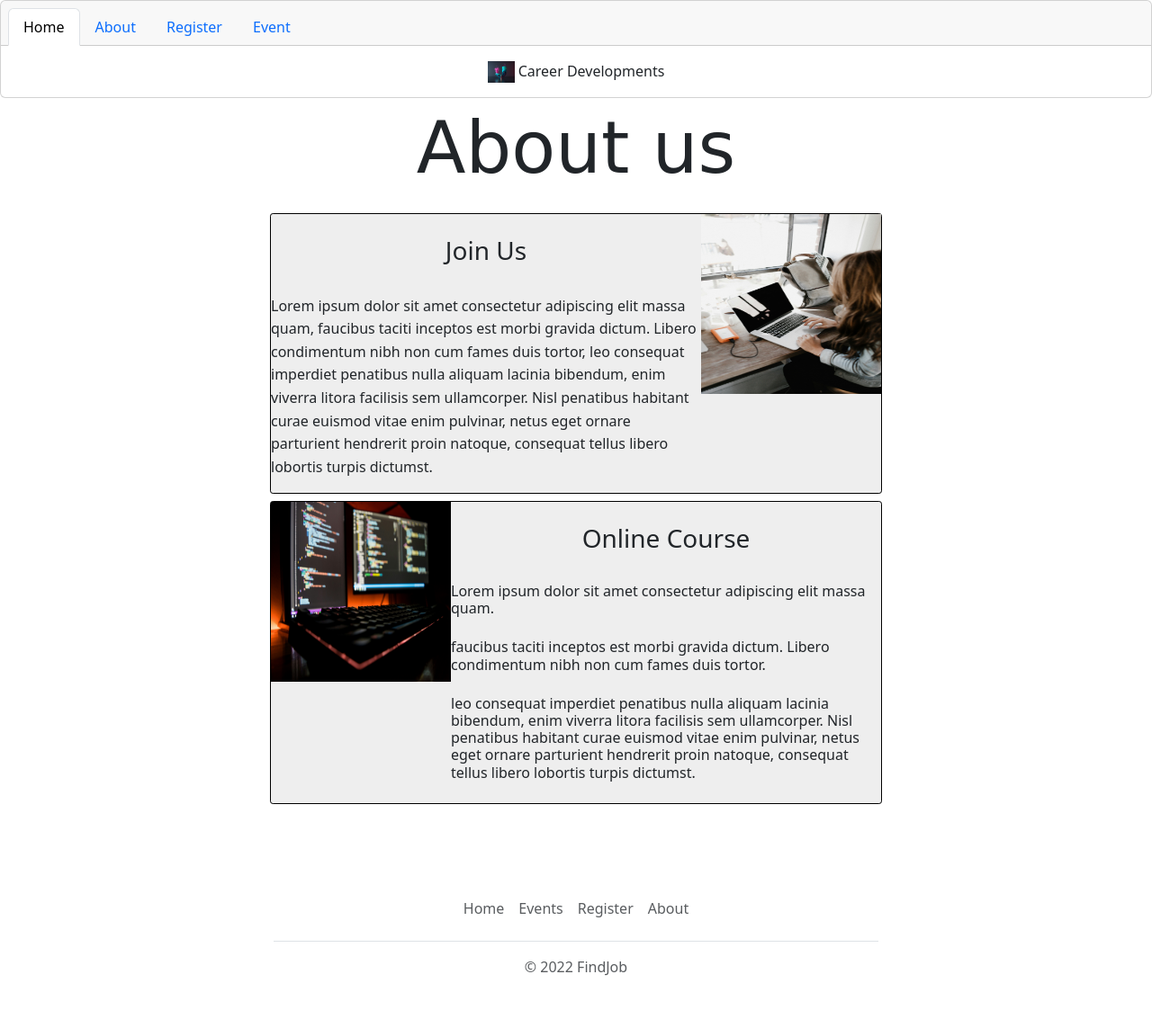
After one commit to xuehuiyun/database-driven-career-application, a Flask app: page /about.html in a window 1280 px wide. The commit adds this page. Shown: the whole page at 90% size. Run offline with Flask 3, Linux system fonts and the light colour scheme.

Commit message:
added about.html

```diff
--- a/main.py
+++ b/main.py
@@ -19,20 +19,24 @@ def show_job(id):
 @app.route("/job/<id>/apply")
 def apply_to_job(id):
   data = request.args
-  #store the data in the database
-  #display an ackonelwdgement
-  #send an email
+
   return render_template('application_submitted.html',
                          application=data)
 @app.route('/event.html')
 def event():
     return render_template('event.html')
+@app.route('/about.html')
+def about():
+    return render_template('about.html')
 @app.route('/register.html')
 def register():
   return render_template('register.html')
 @app.route("/register",methods=['post'])
 def apply_user_register():
   data = request.form
+  #store the data in the database
+  #display an ackonelwdgement
+  #send an email
   add_information_to_db(data)
   return render_template('register_form.html',
                         register=data)
--- /dev/null
+++ b/templates/about.html
@@ -0,0 +1,159 @@
+<!DOCTYPE html>
+<html>
+  <head>
+    <title>Home</title>
+    <meta charset="utf-8">
+    <meta name="viewport" content="width=device-width, initial-scale=1">
+     <link href="https://cdn.jsdelivr.net/npm/bootstrap@5.3.2/dist/css/bootstrap.min.css" rel="stylesheet" integrity="sha384-T3c6CoIi6uLrA9TneNEoa7RxnatzjcDSCmG1MXxSR1GAsXEV/Dwwykc2MPK8M2HN" crossorigin="anonymous">
+    <style>
+      h1{
+        font-size: 80px;
+        font-family: "Comic Sans MS", cursive, sans-serif;
+
+      }
+      .container{
+        max-width: 720px;
+        margin: 0 auto;
+      }
+      h2{
+        font-family: "Comic Sans MS", cursive, sans-serif;
+        font-size: 32px;
+        color:rgb(56, 52, 41);
+      }
+      h4{
+        color:rgb(120,120,120);
+        margin-bottom:4px;
+
+      }
+      .text__subcontent{
+        margin-bottom:16px;
+        padding-bottom:4px;
+      }
+      .footer_button{
+        margin-bottom:1rem;
+      }
+      .content__image{
+        height: 400px;
+        width: 100%;
+        object-fit: cover;
+        object-position: center;
+      }
+      .body-home__content-image {
+          height: 200px;
+          width: 200px;
+      }
+
+      .body-home__content {
+          border: 1px solid black;
+          margin: 0.5rem;
+          border-radius: 0.2rem;
+          grid-template-columns: 3fr 1fr;
+          grid-template-rows: 1fr;
+          display: grid;
+          margin-top: 1rem;
+          background-color: #eee;
+      }
+
+      .body-home__sub-content {
+          grid-column: 1;
+          grid-row: 1;
+      }
+
+      .body-home__content-image {
+          grid-column: 2;
+          margin-left: auto;
+          margin-right: auto;
+          grid-row: 1;
+      }
+
+      .body-home__content-title {
+          padding-top: 1.5rem;
+          padding-bottom: 1.5rem;
+          justify-content: center;
+          display: flex;
+      }
+
+      .body-home__content-paragraph {
+          line-height: 1.6rem;
+
+      }
+
+      .body-home__content2 {
+          border: 1px solid black;
+          margin: 0.5rem;
+          border-radius: 0.2rem;
+          grid-template-columns: repeat(4, 1fr);
+          display: grid;
+          margin-bottom: 5rem;
+          background-color: #eee;
+      }
+
+      .body-home__content-image2 {
+          grid-column: span 1;
+          height: 200px;
+          width: 200px;
+          margin-left: auto;
+          margin-right: auto;
+      }
+
+      .body-home__sub-content2 {
+          grid-column: span 3;
+
+      }
+
+      .body-home__content-paragraph2 {
+          line-height: 1.2rem;
+          margin-bottom: 1.5rem;
+      }
+
+      .body-home__content-title2 {
+          padding-top: 1.5rem;
+          padding-bottom: 1.5rem;
+          justify-content: center;
+          display: flex;
+      }
+    </style>
+  </head>
+  <body>
+     {%include 'nav.html' %}
+    <div class="container">
+    <h1 class="text-center mt-2 mb-4">About us</h1>
+      <div class="body-home__content">
+        <img class="body-home__content-image"
+            src="/static/about1.jpg""
+            alt="grey_brown_tabby_cat">
+        <div class="body-home__sub-content">
+            <h3 class="body-home__content-title">Join Us</h3>
+            <p class="body-home__content-paragraph">Lorem ipsum dolor sit amet consectetur adipiscing elit massa
+                quam,
+                faucibus taciti inceptos est morbi gravida dictum. Libero condimentum nibh non cum fames duis
+                tortor,
+                leo consequat imperdiet penatibus nulla aliquam lacinia bibendum, enim viverra litora facilisis sem
+                ullamcorper. Nisl penatibus habitant curae euismod vitae enim pulvinar, netus eget ornare parturient
+                hendrerit proin natoque, consequat tellus libero lobortis turpis dictumst.
+            </p>
+        </div>
+
+      </div>
+
+      <div class="body-home__content2">
+        <img class="body-home__content-image2"
+            src="/static/about2.jpg"
+            alt="grey_cat_on_the _table">
+        <div class="body-home__sub-content2">
+            <h3 class="body-home__content-title2">Online Course</h3>
+            <p class="body-home__content-paragraph2">Lorem ipsum dolor sit amet consectetur adipiscing elit massa
+                quam.</p>
+            <p class="body-home__content-paragraph2">
+                faucibus taciti inceptos est morbi gravida dictum. Libero condimentum nibh non cum fames duis
+                tortor.</p>
+            <p class="body-home__content-paragraph2">
+                leo consequat imperdiet penatibus nulla aliquam lacinia bibendum, enim viverra litora facilisis sem
+                ullamcorper. Nisl penatibus habitant curae euismod vitae enim pulvinar, netus eget ornare parturient
+                hendrerit proin natoque, consequat tellus libero lobortis turpis dictumst.
+            </p>
+        </div>
+      </div>
+    {% include 'footer.html' %}
+  </body>
+</html>
--- a/templates/footer.html
+++ b/templates/footer.html
@@ -2,10 +2,9 @@
   <footer class="py-3 my-4">
     <ul class="nav justify-content-center border-bottom pb-3 mb-3">
       <li class="nav-item"><a href="/" class="nav-link px-2 text-body-secondary">Home</a></li>
-      <li class="nav-item"><a href="#" class="nav-link px-2 text-body-secondary">Courses</a></li>
-      <li class="nav-item"><a href="./event.html" class="nav-link px-2 text-body-secondary">Events</a></li>
-      <li class="nav-item"><a href="./register.html" class="nav-link px-2 text-body-secondary">Register</a></li>
-      <li class="nav-item"><a href="#" class="nav-link px-2 text-body-secondary">About</a></li>
+      <li class="nav-item"><a href="/event.html" class="nav-link px-2 text-body-secondary">Events</a></li>
+      <li class="nav-item"><a href="/register.html" class="nav-link px-2 text-body-secondary">Register</a></li>
+      <li class="nav-item"><a href="/about.html" class="nav-link px-2 text-body-secondary">About</a></li>
     </ul>
     <p class="text-center text-body-secondary">&copy; 2022 FindJob</p>
   </footer>
--- a/templates/nav.html
+++ b/templates/nav.html
@@ -1,9 +1,67 @@
-<nav class="navbar bg-body-tertiary shadow p-3 mb-5 bg-body-tertiary rounded fixed-top bg-white">
-  <div class="container-fluid">
+<!-- <head>
+  <style>
+    .header__menu {
+      background-color: black;
+
+    }
+    .main-header{
+      display: grid;
+      grid-template-columns: repeat(12, 1fr);
+    }
+    .main-header__logo{
+      grid-column: span4;
+    }
+    .main-header__conten{
+      grid-column: span8;
+    }
+  </style>
+</head>
+<body>
+
+
+<nav class="navbar bg-body-tertiary shadow p-3 mb-5 bg-body-tertiary rounded fixed-top bg-white main-header">
+  <div class="container-fluid main-header__logo">
     <a class="navbar-brand" href="/">
       <img src="/static/logo.jpg" alt="Logo" width="30" height="24" class="d-inline-block align-text-top">
       Career Developments
     </a>
   </div>
+  <div class="main-header__content">
+  <ul class="header__menu">
+  <li class="header__item">
+      <button class="header__menu-button" type="button">Menu Items</button>
+      <ul class="header__submenu">
+          <li class="header__submenu-item"><a class="header__submenu-link" href="./index.html">Homepage</a></li>
+          <li class="header__submenu-item"><a class="header__submenu-link" href="./about.html">About Us</a></li>
+          <li class="header__submenu-item"><a class="header__submenu-link" href="./register.html">Sign Up</a></li>
+      </ul>
+  </li>
+    </div>
 </nav>
-<div style="height:56px"></div>
+  </body> -->
+
+
+<div class="card text-center">
+  <div class="card-header">
+    <ul class="nav nav-tabs card-header-tabs">
+      <li class="nav-item">
+        <a class="nav-link active" aria-current="true" href="/">Home</a>
+      </li>
+      <li class="nav-item">
+        <a class="nav-link" href="/about.html">About</a>
+      </li>
+      <li class="nav-item">
+        <a class="nav-link" aria-disabled="true" href="/register.html">Register</a>
+      </li>
+      <li class="nav-item">
+        <a class="nav-link" aria-disabled="true" href="/event.html">Event</a>
+      </li>
+    </ul>
+  </div>
+  <div class="card-body">
+    <a class="navbar-brand" href="/">
+      <img src="/static/logo.jpg" alt="Logo" width="30" height="24" class="d-inline-block align-text-top">
+      Career Developments
+    </a>
+  </div>
+</div>
```
Also changed, not shown: templates/register.html (+5 -4 lines), static/about1.jpg (added), static/about2.jpg (added), 1 other file.
